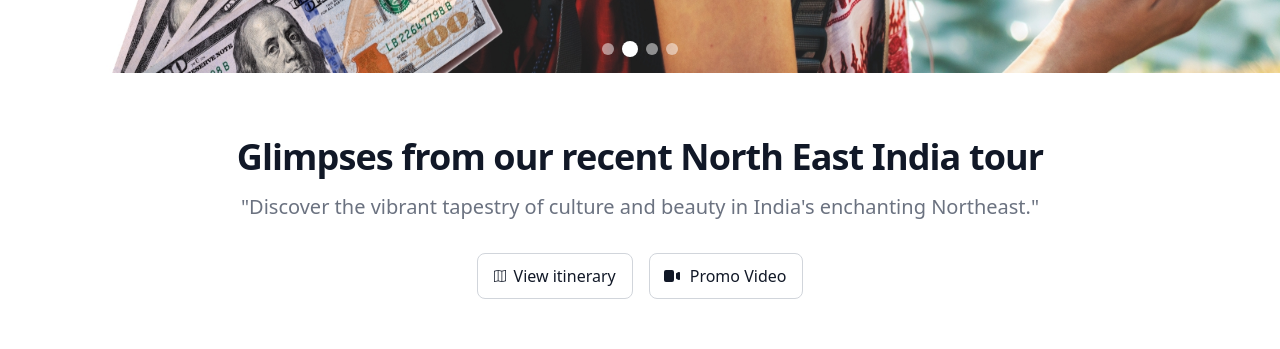
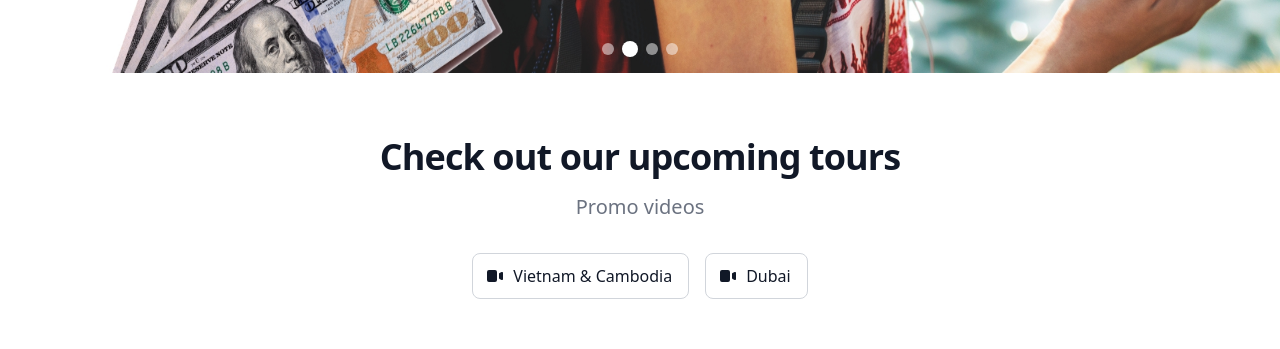
Before and after one commit to Valeron-T/seeworld, a React (Vite) app in the folder client/: page / in a window 1280 px wide. Shown: the part 780-1129 px from the top of the page. Built offline with nearby package versions, Linux system fonts and the light colour scheme; a web font is replaced by a local one.

Commit message:
content changes

```diff
--- a/client/index.html
+++ b/client/index.html
@@ -2,7 +2,7 @@
 <html lang="en">
   <head>
     <meta charset="UTF-8" />
-    <link rel="icon" type="image/svg+xml" href="/vite.svg" />
+    <link rel="icon" type="image/png" href="/images/seeworld-logo-icon.png" />
     <meta name="viewport" content="width=device-width, initial-scale=1.0" />
     <title>Seeworld Destinations</title>
   </head>
--- a/client/src/App.jsx
+++ b/client/src/App.jsx
@@ -6,6 +6,7 @@ import Home from "./pages/Home";
 import Layout from "./pages/Layout";
 import ContactUs from "./pages/Contact";
 import { Route, Routes } from "react-router-dom";
+import Reviews from "./pages/Reviews";
 // import Error404 from "./pages/Error404";
 
 function App() {
@@ -16,6 +17,7 @@ function App() {
       <Route path="/" element={<Home />}/>
       <Route path="/" element={<Layout />}>
         <Route path="about-us" element={<AboutUs />} />
+        <Route path="reviews" element={<Reviews />} />
         <Route path="destinations" element={<Destinations/>} />
         <Route path="destinations/:destination" element={<Destination/>} />
         <Route path="contact-us" element={<ContactUs />} />
--- a/client/src/pages/Home.jsx
+++ b/client/src/pages/Home.jsx
@@ -66,17 +66,21 @@ function Home() {
             <section class="bg-white dark:bg-gray-900 text-center">
                 <div class="py-8 px-4 mx-auto max-w-screen-xl sm:py-16 lg:px-6">
                     <div class="">
-                        <h2 class="mb-4 text-4xl tracking-tight font-extrabold text-gray-900 dark:text-white">Glimpses from our recent North East India tour</h2>
+                        <h2 class="mb-4 text-4xl tracking-tight font-extrabold text-gray-900 dark:text-white">Check out our upcoming tours</h2>
                         <p class="mb-8 font-light text-gray-500 sm:text-xl dark:text-gray-400">
-                            "Discover the vibrant tapestry of culture and beauty in India's enchanting Northeast."</p>
+                            Promo videos</p>
                         <div class="flex flex-col space-y-4 sm:flex-row sm:block sm:space-y-0 sm:space-x-4">
-                            <a href={Pdf} target="_blank" class="inline-flex items-center justify-center px-4 py-2.5 text-base font-medium text-center text-gray-900 border border-gray-300 rounded-lg hover:bg-gray-100 focus:ring-4 focus:ring-gray-100 dark:text-white dark:border-gray-600 dark:hover:bg-gray-700 dark:focus:ring-gray-600">
+                            {/* <a href={Pdf} target="_blank" class="inline-flex items-center justify-center px-4 py-2.5 text-base font-medium text-center text-gray-900 border border-gray-300 rounded-lg hover:bg-gray-100 focus:ring-4 focus:ring-gray-100 dark:text-white dark:border-gray-600 dark:hover:bg-gray-700 dark:focus:ring-gray-600">
                                 <svg xmlns="http://www.w3.org/2000/svg" width="20" height="20" fill="currentColor" class="bi bi-map pr-2" viewBox="0 0 16 16" id="IconChangeColor"> <path fill-rule="evenodd" d="M15.817.113A.5.5 0 0 1 16 .5v14a.5.5 0 0 1-.402.49l-5 1a.502.502 0 0 1-.196 0L5.5 15.01l-4.902.98A.5.5 0 0 1 0 15.5v-14a.5.5 0 0 1 .402-.49l5-1a.5.5 0 0 1 .196 0L10.5.99l4.902-.98a.5.5 0 0 1 .415.103zM10 1.91l-4-.8v12.98l4 .8V1.91zm1 12.98 4-.8V1.11l-4 .8v12.98zm-6-.8V1.11l-4 .8v12.98l4-.8z" id="mainIconPathAttribute"></path> </svg>
                                 View itinerary
+                            </a> */}
+                            <a href="https://www.youtube.com/watch?v=AEci46OjMuk" target="_blank" class="inline-flex items-center justify-center px-4 py-2.5 text-base font-medium text-center text-gray-900 border border-gray-300 rounded-lg hover:bg-gray-100 focus:ring-4 focus:ring-gray-100 dark:text-white dark:border-gray-600 dark:hover:bg-gray-700 dark:focus:ring-gray-600">
+                                <svg class="mr-2 -ml-1 w-5 h-5" fill="currentColor" viewBox="0 0 20 20" xmlns="http://www.w3.org/2000/svg"><path d="M2 6a2 2 0 012-2h6a2 2 0 012 2v8a2 2 0 01-2 2H4a2 2 0 01-2-2V6zM14.553 7.106A1 1 0 0014 8v4a1 1 0 00.553.894l2 1A1 1 0 0018 13V7a1 1 0 00-1.447-.894l-2 1z"></path></svg>
+                                Vietnam & Cambodia
                             </a>
-                            <a href="https://www.youtube.com/watch?v=TZu44zrXuo8" target="_blank" class="inline-flex items-center justify-center px-4 py-2.5 text-base font-medium text-center text-gray-900 border border-gray-300 rounded-lg hover:bg-gray-100 focus:ring-4 focus:ring-gray-100 dark:text-white dark:border-gray-600 dark:hover:bg-gray-700 dark:focus:ring-gray-600">
+                            <a href="https://www.youtube.com/watch?v=ZaPECXGzd8I" target="_blank" class="inline-flex items-center justify-center px-4 py-2.5 text-base font-medium text-center text-gray-900 border border-gray-300 rounded-lg hover:bg-gray-100 focus:ring-4 focus:ring-gray-100 dark:text-white dark:border-gray-600 dark:hover:bg-gray-700 dark:focus:ring-gray-600">
                                 <svg class="mr-2 -ml-1 w-5 h-5" fill="currentColor" viewBox="0 0 20 20" xmlns="http://www.w3.org/2000/svg"><path d="M2 6a2 2 0 012-2h6a2 2 0 012 2v8a2 2 0 01-2 2H4a2 2 0 01-2-2V6zM14.553 7.106A1 1 0 0014 8v4a1 1 0 00.553.894l2 1A1 1 0 0018 13V7a1 1 0 00-1.447-.894l-2 1z"></path></svg>
-                                Promo Video
+                                Dubai
                             </a>
                         </div>
                     </div>
--- /dev/null
+++ b/client/src/pages/Reviews.jsx
@@ -0,0 +1,18 @@
+import React from 'react'
+import Navbar from '../components/Navbar'
+
+function Reviews() {
+  return (
+    <div className='min-h-[100vh] bg-gray-700'>
+      <div className={`sm:px-16 px-6 flex flex-col justify-center items-center z-30 w-full`}>
+        <div className={`xl:max-w-[1280px] w-full`}>
+          <Navbar />
+        </div>
+        <h1>Coming soon</h1>
+      </div>
+
+    </div>
+  )
+}
+
+export default Reviews
```
Also changed, not shown: client/public/images/seeworld-logo-icon.png (added).
